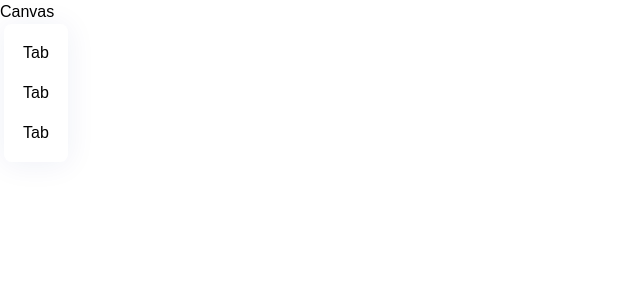
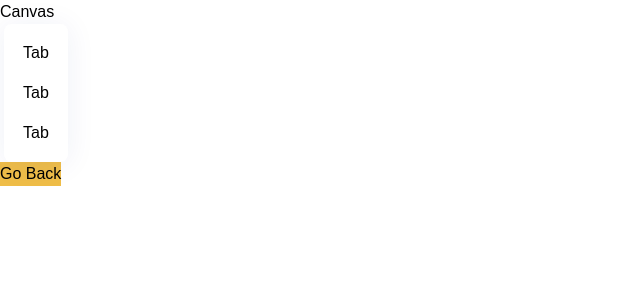
Before and after one commit to JPy-UwU/TeeVibe, a React (Vite) app in the folder client/: page / in a window 1280 px wide. Both pictures are taken after a click on the button "Customize It". Shown: the top 300 px of the page, without its empty margins (0-640 px from the left). Built offline with nearby package versions, Linux system fonts and the light colour scheme; a web font is replaced by a local one.

Commit message:
Added and updated button

```diff
--- a/client/src/components/CustomButton.jsx
+++ b/client/src/components/CustomButton.jsx
@@ -1,15 +1,23 @@
-import React from 'react';
+import React from 'react'
 import { useSnapshot } from 'valtio';
 
 import state from '../store';
+import { getContrastingColor } from '../config/helpers';
 
 const CustomButton = ({ type, title, customStyles, handleClick }) => {
-  const snap = useSnapshot(state)
-  const genericStyles = (type) => {
-    if (type === "filed") {
+  const snap = useSnapshot(state);
+
+  const generateStyle = (type) => {
+    if(type === 'filled') {
       return {
         backgroundColor: snap.color,
-        color: "#fff"
+        color: getContrastingColor(snap.color)
+      }
+    } else if(type === "outline") {
+      return {
+        borderWidth: '1px',
+        borderColor: snap.color,
+        color: snap.color
       }
     }
   }
@@ -17,7 +25,7 @@ const CustomButton = ({ type, title, customStyles, handleClick }) => {
   return (
     <button
       className={`px-2 py-1.5 flex-1 rounded-md ${customStyles}`}
-      style={genericStyles(type)}
+      style={generateStyle(type)}
       onClick={handleClick}
     >
       {title}
--- a/client/src/pages/Customizer.jsx
+++ b/client/src/pages/Customizer.jsx
@@ -8,7 +8,7 @@ import { download } from '../assets';
 import { downloadCanvasToImage, reader } from '../config/helpers';
 import { EditorTabs, FilterTabs, DecalTypes } from '../config/constants';
 import { fadeAnimation , slideAnimation } from '../config/motion';
-import { AIPicker, ColorPicker, FilePicker, Tab } from '../components'
+import { AIPicker, ColorPicker, FilePicker, Tab, CustomButton } from '../components'
 
 
 const Customizer = () => {
@@ -35,6 +35,19 @@ const Customizer = () => {
             </div>
           </div>
         </motion.div>
+
+        <motion.div
+          className='absolute z-10 top-5 right-5'
+          {...fadeAnimation}
+        >
+          <CustomButton
+            type="filled"
+            title="Go Back"
+            handleClick={() => state.intro = true}
+            customStyle="w-fit px-4 py-2.5 font-bold text-sm"
+          />
+        </motion.div>
+
        </>
       )}
     </AnimatePresence>
```
